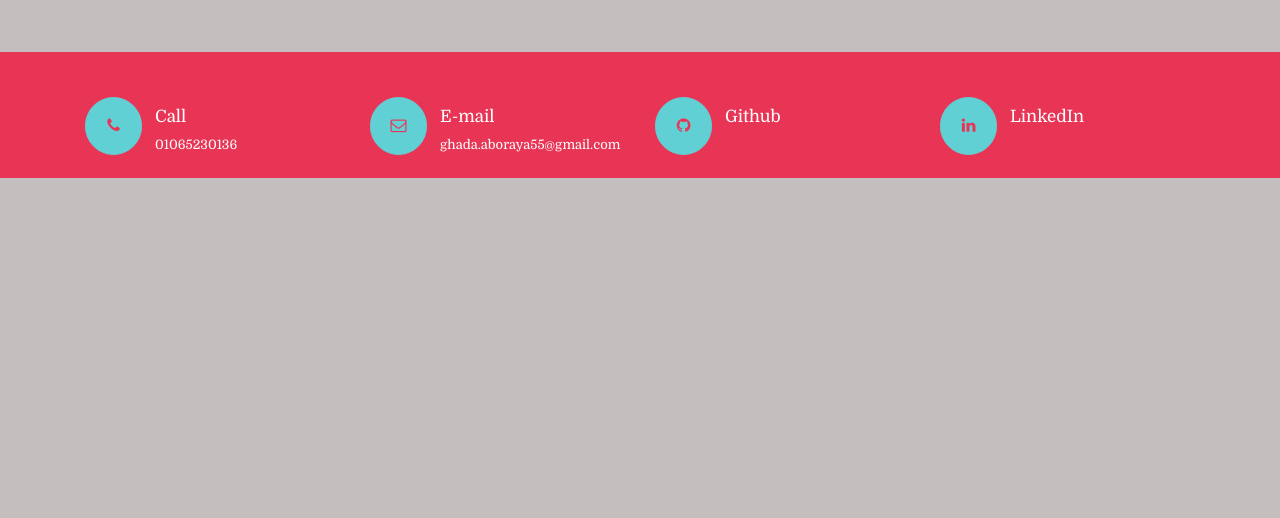
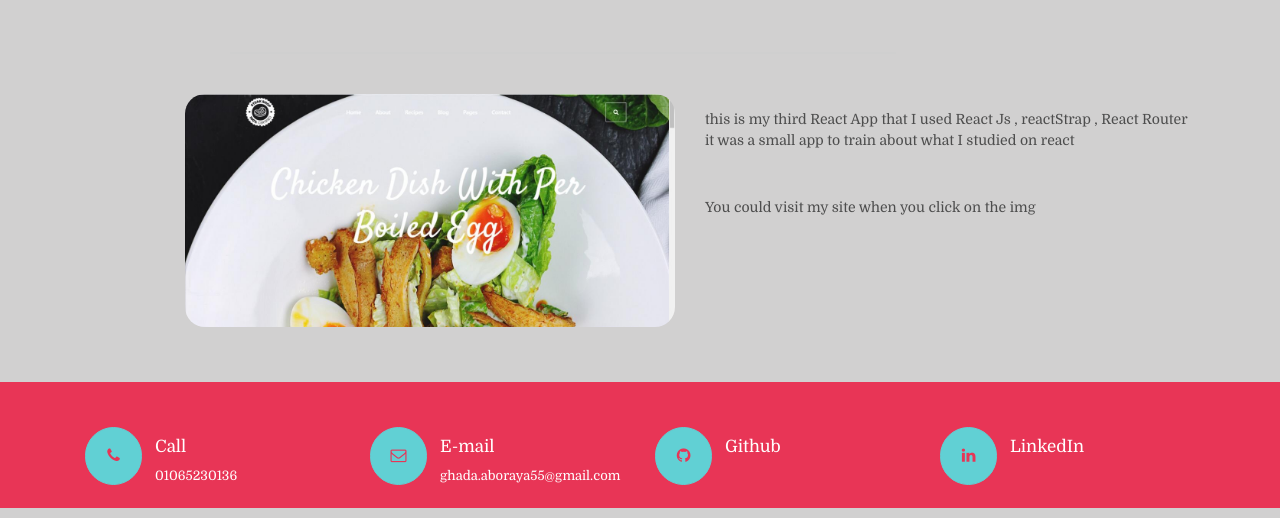
Before and after one commit to GhadaAboraya/My-Portfolio, a plain HTML site: page projects.html in a window 1280 px wide. Shown: the part 2279-2797 px from the top of the page. Before the commit the page ends 2547 px from the top, so only its background shows below. Drawn offline with Linux system fonts and the light colour scheme.

Commit message:
first commit

```diff
--- a/css/styles.css
+++ b/css/styles.css
@@ -1,5 +1,5 @@
 body{
-    background-color: #a99f9fab;
+    background-color: #bbb9b9ab;
     font-family: 'Domine', serif;
 }
 .bg-light {
--- a/projects.html
+++ b/projects.html
@@ -116,6 +116,20 @@
                         </div>
                     </div>
                 </div>
+                <div class="line"></div>
+                <div class="contents">
+                    <div class="row">
+                        <div class="col-md-6">
+                            <a href="https://focused-ritchie-bd90f5.netlify.com/">
+                                <img src="./Images/Food.jpeg" class="wow fadeInLeft" data-wow-delay="1.2s">
+                            </a>
+                        </div>
+                        <div class="col-md-6">
+                            <p>this is my third React App that I used React Js , reactStrap , React Router it was a small app to train about what I studied on react </p>
+                            <p>You could visit my site when you click on the img</p>
+                        </div>
+                    </div>
+                </div>
             </div>
 
 
```
Also changed, not shown: resume.html (+2 -2 lines), Images/Food.jpeg (added).
